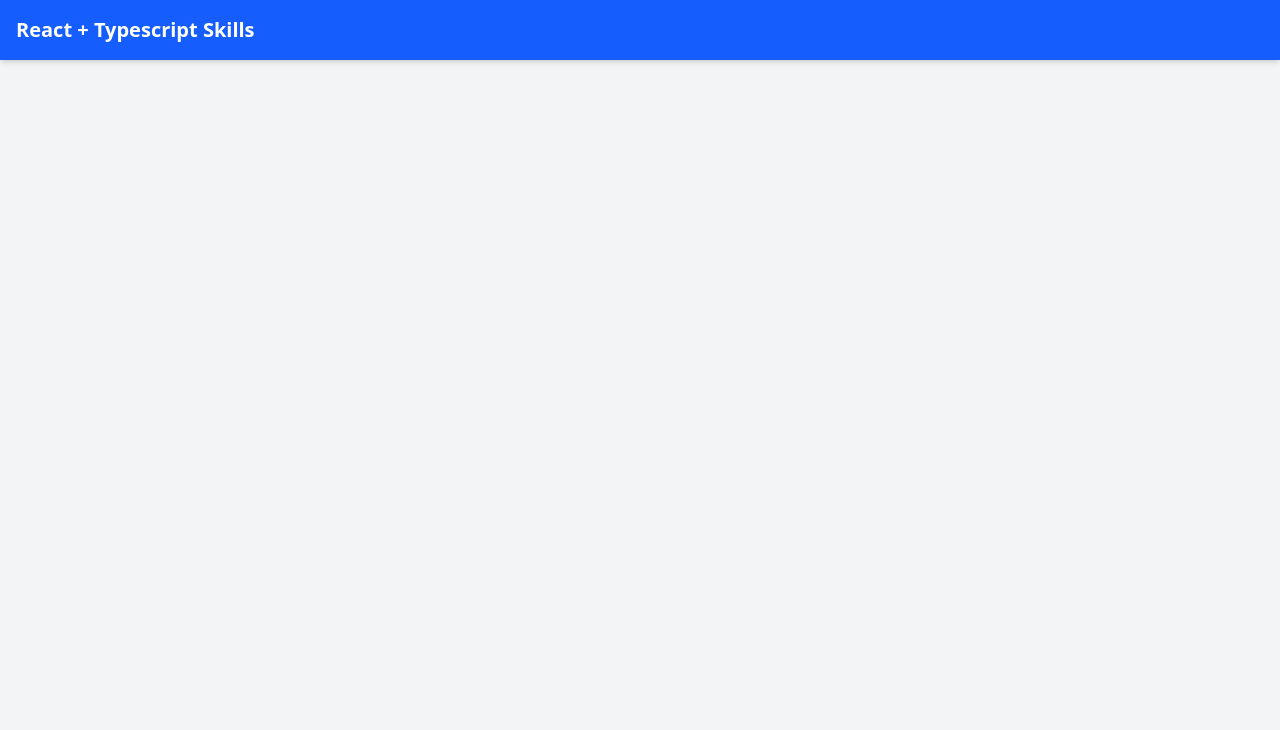
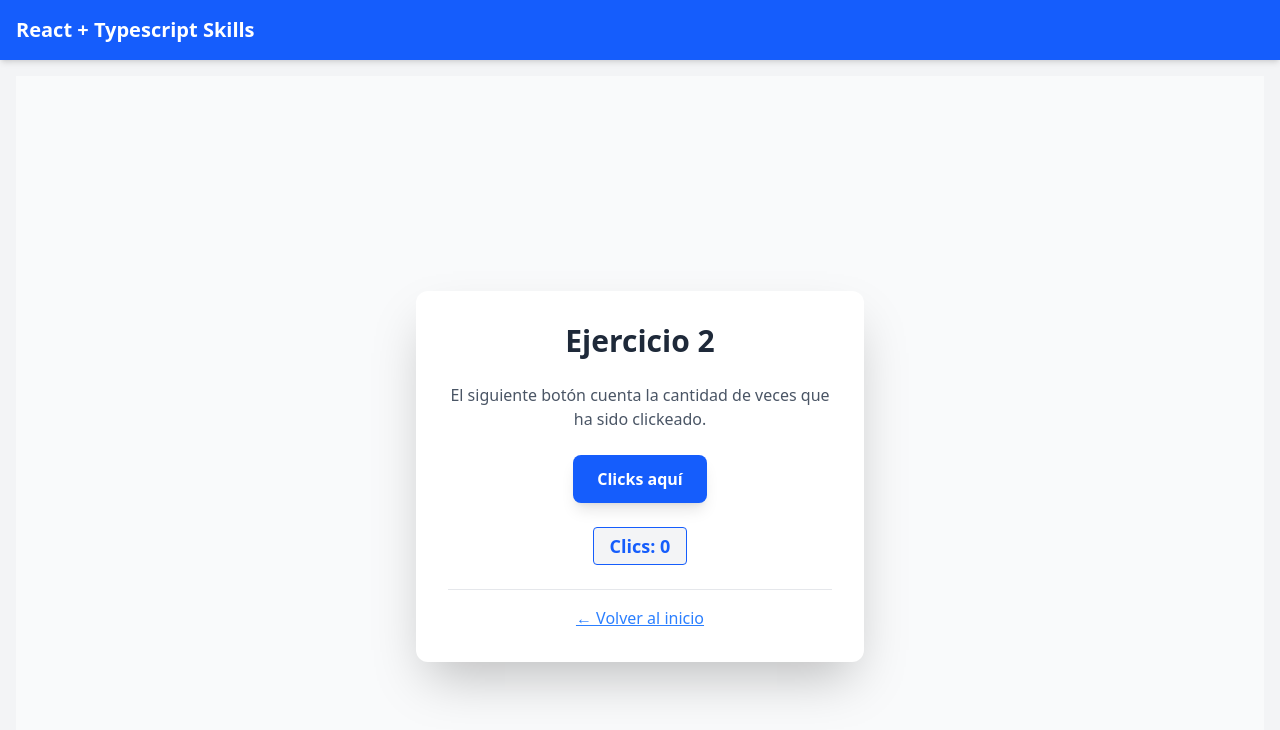
Before and after one commit to Emiliano-Blackbird/react-skills, a React (Vite) app: page /react-skills/ReactSkills02 in a window 1280 px wide. Shown: the top 730 px of the page. Built offline with nearby package versions, Linux system fonts and the light colour scheme.

Commit message:
add contador de clicks

```diff
--- a/src/App.tsx
+++ b/src/App.tsx
@@ -1,6 +1,7 @@
 import { Routes, Route, Link } from 'react-router-dom'
 import Home from './pages/Home'
 import ReactSkills01 from './pages/ReactSkills01'
+import ReactSkills02 from './pages/ReactSkills02'
 
 function App() {
   return (
@@ -15,6 +16,7 @@ function App() {
         <Routes>
           <Route path="/" element={<Home />} />
           <Route path="/ReactSkills01" element={<ReactSkills01 />} />
+          <Route path="/ReactSkills02" element={<ReactSkills02 />} />
         </Routes>
       </div>
     </div>
--- a/src/pages/Home.tsx
+++ b/src/pages/Home.tsx
@@ -13,6 +13,12 @@ const Home = () => {
                 >
                     1. Selector de colores de fondo
                 </Link>
+                <Link
+                    to="/ReactSkills02"
+                    className="p-4 bg-white rounded shadow hover:bg-blue-50 transition"
+                >
+                    2. Contador de clics
+                </Link>
             </div>
         </div>
     );
--- a/src/pages/ReactSkills01.tsx
+++ b/src/pages/ReactSkills01.tsx
@@ -17,7 +17,7 @@ export default function Ejercicio1() {
             <div className="bg-white p-8 rounded-xl shadow-2xl text-center max-w-md">
                 <h2 className="text-3xl font-bold mb-4 text-gray-800">Ejercicio 1</h2>
                 <p className="mb-6 text-gray-600">
-                    Haz clic en el botón para cambiar el fondo de la página aleatoriamente.
+                    El botón azul cambia el color de fondo de la página aleatoriamente.
                 </p>
 
                 <div className="mb-6 font-mono text-lg bg-gray-100 p-2 rounded">
--- /dev/null
+++ b/src/pages/ReactSkills02.tsx
@@ -0,0 +1,43 @@
+import { useState } from "react";
+import { Link } from "react-router-dom";
+
+const Ejercicio2: React.FC = () => {
+  // Estado tipado explícitamente
+  const [count, setCount] = useState<number>(0);
+
+  // Función tipada (no retorna nada)
+  const handleClick = (): void => {
+    setCount((prevCount: number) => prevCount + 1);
+  };
+
+  return (
+    <div className="min-h-screen flex flex-col justify-center items-center bg-gray-50">
+      <div className="flex flex-col gap-y-6 bg-white p-8 rounded-xl shadow-2xl text-center max-w-md mx-auto">
+        <h2 className="text-3xl font-bold text-gray-800">Ejercicio 2</h2>
+
+        <p className="text-gray-600">
+          El siguiente botón cuenta la cantidad de veces que ha sido clickeado.
+        </p>
+
+        <button
+          onClick={handleClick}
+          className="bg-blue-600 mx-auto hover:bg-blue-700 text-white font-bold py-3 px-6 rounded-lg shadow-lg transform active:scale-95 transition-all"
+        >
+          Clicks aquí
+        </button>
+
+        <p className="w-fit py-1 px-4 text-center text-blue-600 mx-auto border font-bold text-lg bg-gray-100 rounded">
+          Clics: {count}
+        </p>
+
+        <div className="pt-4 border-t border-gray-200">
+          <Link to="/" className="text-blue-500 hover:text-blue-700 underline">
+            ← Volver al inicio
+          </Link>
+        </div>
+      </div>
+    </div>
+  );
+};
+
+export default Ejercicio2;
```
